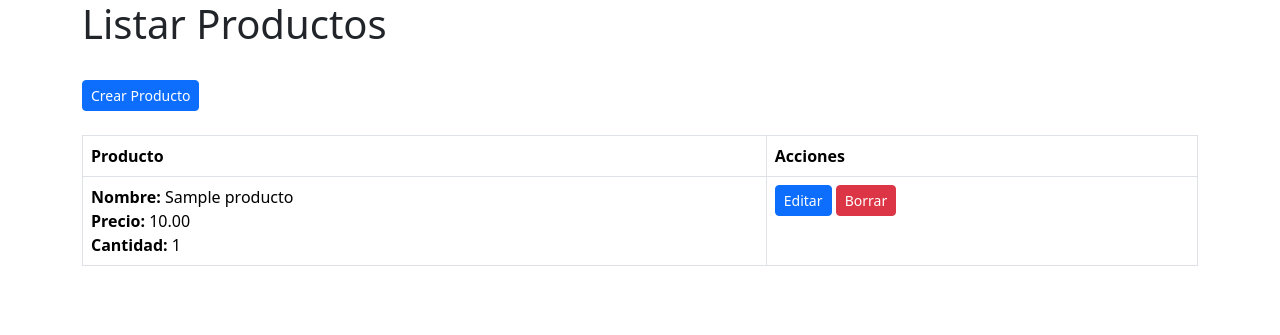
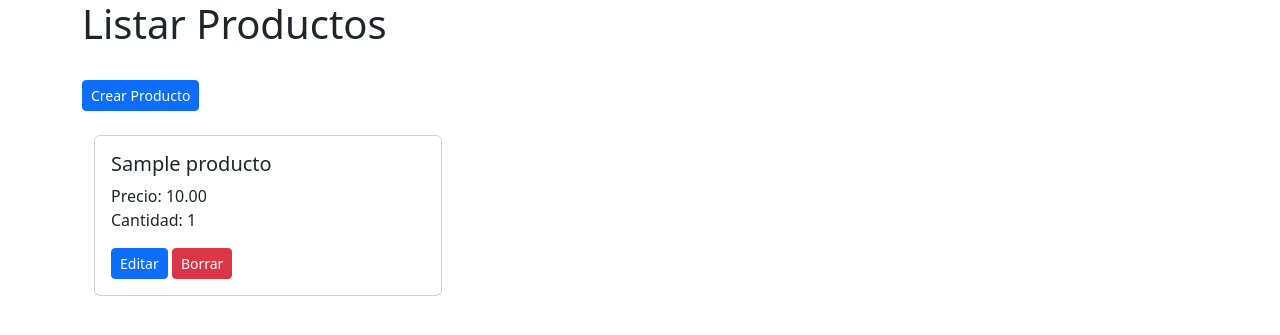
Before and after one commit to Fuerzas-Armadas-ESPE/laboratorio-jinga2-grupo-05, a Django app: page / in a window 1280 px wide. Shown: the top 335 px of the page. Run offline with Django 4.2, Linux system fonts and the light colour scheme; tables that the repository leaves empty hold one stand-in row (values such as "Sample post").

Commit message:
Interfaz Grafica Final

```diff
--- a/productos/templates/listar.html
+++ b/productos/templates/listar.html
@@ -6,31 +6,24 @@
 <h1>Listar Productos</h1>
 <br>
 <a href="{% url 'crear_productos' %}" class="btn btn-primary btn-sm">Crear Producto</a>
-
-<table class="table table-bordered mt-4">
-    <thead>
-        <tr>
-            <th>Producto</th>
-            <th>Acciones</th>
-        </tr>
-    </thead>
-    <tbody>
+<div class="container mt-4">
+    <div class="row">
         {% for producto in productos %}
-        <tr>
-            <td>
-                <div class="producto-info">
-                    <strong>Nombre:</strong> {{ producto.nombre }}<br>
-                    <strong>Precio:</strong> {{ producto.precio }}<br>
-                    <strong>Cantidad:</strong> {{ producto.cantidad }}
+        <div class="col-md-4 mb-3">
+            <div class="card">
+                <div class="card-body">
+                    <h5 class="card-title">{{ producto.nombre }}</h5>
+                    <p class="card-text">
+                        Precio: {{ producto.precio }}<br>
+                        Cantidad: {{ producto.cantidad }}
+                    </p>
+                    <a href="{% url 'editar_producto' producto.id %}" class="btn btn-primary btn-sm">Editar</a>
+                    <a href="{% url 'borrar_producto' producto.id %}" class="btn btn-danger btn-sm"
+                       onclick="return confirm('¿Estás seguro de que deseas borrar este producto?');">Borrar</a>
                 </div>
-            </td>
-            <td>
-                <a href="{% url 'editar_producto' producto.id %}" class="btn btn-primary btn-sm">Editar</a>
-                <a href="{% url 'borrar_producto' producto.id %}" class="btn btn-danger btn-sm"
-                   onclick="return confirm('¿Estás seguro de que deseas borrar este producto?');">Borrar</a>
-            </td>
-        </tr>
+            </div>
+        </div>
         {% endfor %}
-    </tbody>
-</table>
+    </div>
+</div>
 {% endblock %}
```
